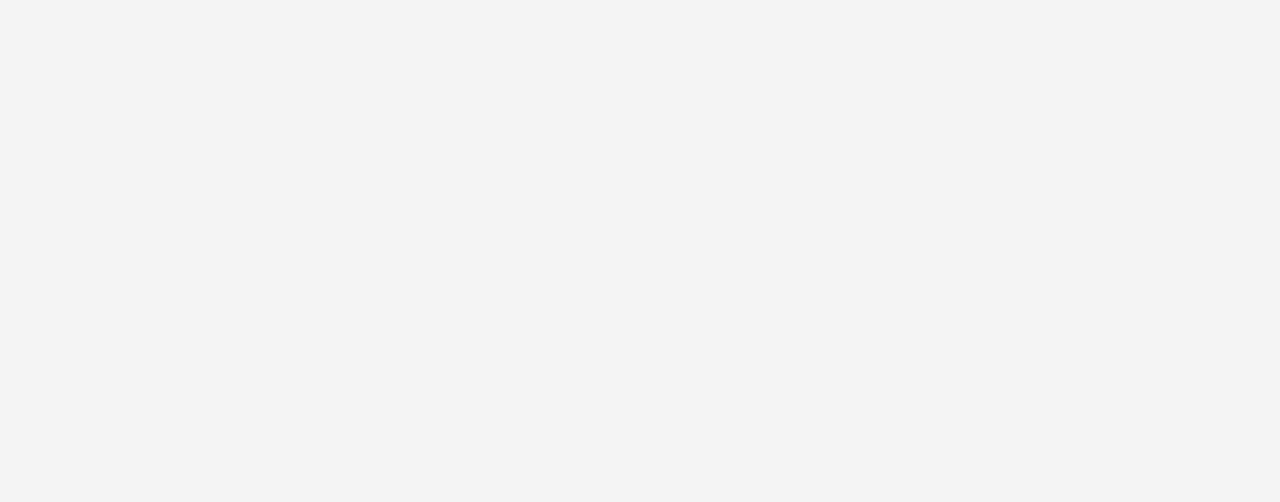
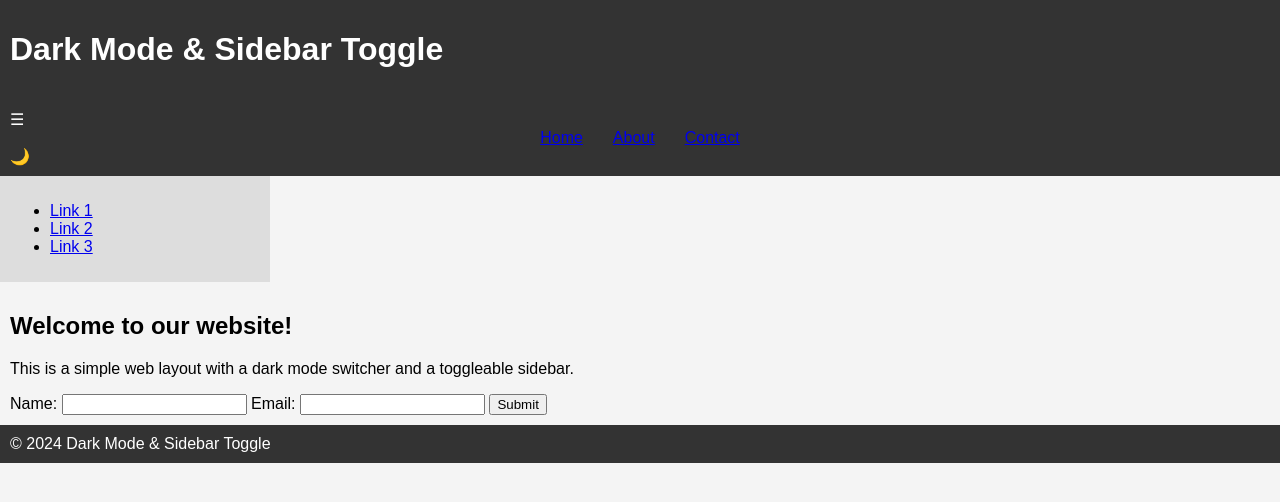
Before and after one commit to hagein/hagein.github.io, a plain HTML site: page index.html in a window 1280 px wide. Drawn offline with Linux system fonts and the light colour scheme.

Commit message:
Update index.html

```diff
--- a/index.html
+++ b/index.html
@@ -6,5 +6,58 @@
     <title>Dark Mode & Sidebar Toggle</title>
     <link rel="stylesheet" href="styles.css">
 </head>
-<!-- ... rest of your HTML content ... -->
+<body>
+
+    <header>
+        <h1>Dark Mode & Sidebar Toggle</h1>
+    </header>
+
+    <nav>
+        <div class="sidebar-toggle" onclick="toggleSidebar()"></div>
+        <ul>
+            <li><a href="#">Home</a></li>
+            <li><a href="#">About</a></li>
+            <li><a href="#">Contact</a></li>
+        </ul>
+        <div class="dark-mode-switch" onclick="toggleDarkMode()">🌙</div>
+    </nav>
+
+    <div id="sidebar">
+        <ul>
+            <li><a href="#">Link 1</a></li>
+            <li><a href="#">Link 2</a></li>
+            <li><a href="#">Link 3</a></li>
+        </ul>
+    </div>
+
+    <section>
+        <h2>Welcome to our website!</h2>
+        <p>This is a simple web layout with a dark mode switcher and a toggleable sidebar.</p>
+
+        <form>
+            <label for="name">Name:</label>
+            <input type="text" id="name" name="name">
+
+            <label for="email">Email:</label>
+            <input type="email" id="email" name="email">
+
+            <button type="submit">Submit</button>
+        </form>
+    </section>
+
+    <footer>
+        &copy; 2024 Dark Mode & Sidebar Toggle
+    </footer>
+
+    <script>
+        function toggleDarkMode() {
+            document.body.classList.toggle('dark-mode');
+        }
+
+        function toggleSidebar() {
+            document.body.classList.toggle('sidebar-open');
+        }
+    </script>
+
+</body>
 </html>
```
